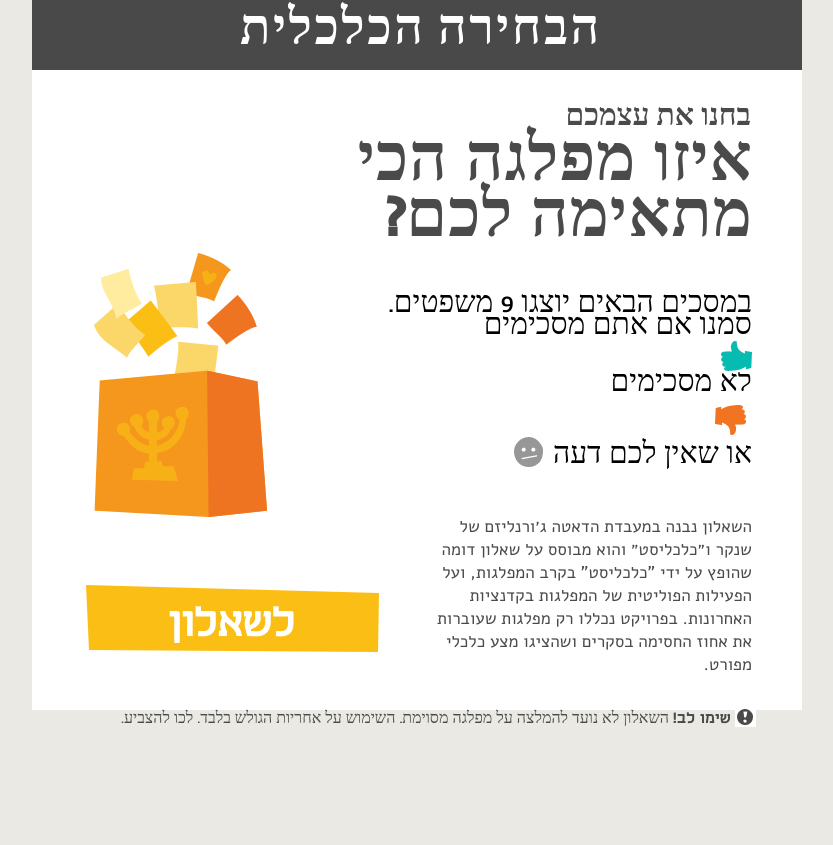
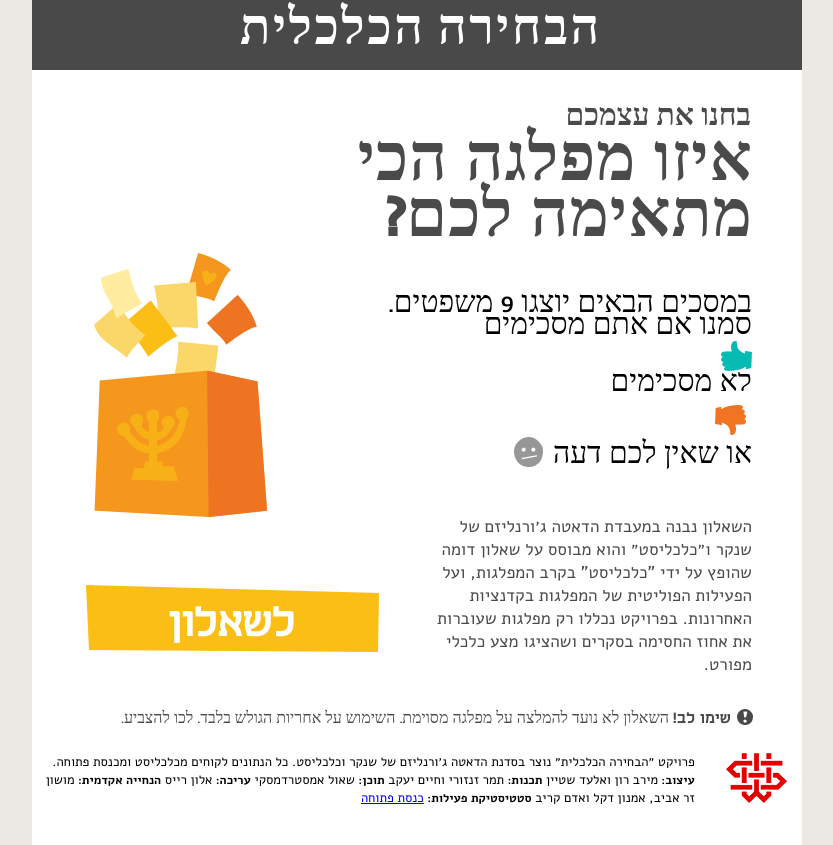
Before and after one commit to shenkarlab/Chakim, a plain HTML site: page index.html in a window 1280 px wide. Shown: the whole page, without its empty margins (223-1056 px from the left). Before the commit the page ends 800 px from the top, so only its background shows below. Drawn offline with nearby package versions, Linux system fonts and the light colour scheme.

Commit message:
with shenakr logo

```diff
--- a/index.html
+++ b/index.html
@@ -41,10 +41,27 @@
 					</p>
 				</section>
 				<a id="toTheQuestionier" href="#questionnaire"><span>לשאלון</span></a>
-				<footer id="foo">
+				<section id="foo">
 					<div id="sign"></div>
 					<p>
 						<b id="payAtension">שימו לב!</b> השאלון לא נועד להמלצה על מפלגה מסוימת. השימוש על אחריות הגולש בלבד. לכו להצביע.
+				</section>
+				<footer id="createdBy">
+					<a id="shenkarLogo" href="http://www.shenkar.ac.il/he"></a>
+					פרויקט ״הבחירה הכלכלית״ נוצר בסדנת הדאטה ג׳ורנליזם של שנקר וכלכליסט. כל הנתונים לקוחים מכלכליסט ומכנסת פתוחה.
+					<br>
+					<b>עיצוב: </b>
+					מירב רון ואלעד שטיין
+					<b>תכנות: </b>
+					תמר זנזורי וחיים יעקב
+					<b>תוכן: </b>
+					שאול אמסטרדמסקי
+					<b>עריכה: </b>
+					אלון רייס
+					<b>הנחייה אקדמית: </b>
+					מושון זר אביב, אמנון דקל ואדם קריב
+					<b>סטטיסטיקת פעילות: </b>
+					<a href="https://oknesset.org/" target="_blank"> כנסת פתוחה </a>
 				</footer>
 				</p>
 			</section>
@@ -509,7 +526,7 @@
 						</p>
 					</section>
 					<footer id="createdBy">
-						<b></b>
+						<a id="shenkarLogo" href="http://www.shenkar.ac.il/he"></a>
 						פרויקט ״הבחירה הכלכלית״ נוצר בסדנת הדאטה ג׳ורנליזם של שנקר וכלכליסט. כל הנתונים לקוחים מכלכליסט ומכנסת פתוחה.
 						<br>
 						<b>עיצוב: </b>
--- a/style/style.css
+++ b/style/style.css
@@ -83,7 +83,15 @@ body {
 		width: 770px;
 		font-weight: normal;
 	}
-
+	#shenkarLogo {
+		background-image: url("../images/shenkarLogo.png");
+		background-repeat: no-repeat;
+		width: 61px;
+		height: 50px;
+		float: right;
+		margin-left: 4%;
+		margin-right: 2%;
+	}
 	b {
 		font-size: 53px;
 		font-family: 'shual_regular';
@@ -100,7 +108,7 @@ body {
 
 	#tutorial {
 		background: #ffffff;
-		height: 710px;
+		height: 845px;
 	}
 
 	#payAtension {
@@ -509,7 +517,9 @@ body {
 		z-index: 1;
 		width: 98%;
 	}
-
+	#tutorial > footer#createdBy{
+		margin-top : 80px;
+	}
 	#createdBy > b {
 		font-size: 12px;
 		font-family: 'Alef';
@@ -521,11 +531,11 @@ body {
 		font-size: 13px;
 		font-family: 'Alef';
 		font-weight: normal;
-		width: 95%;
-		margin-right: 3%;
+		width: 100%;
+		margin-right: 1%;
 		margin-top: 20px;
 		margin-bottom: 20px;
-		float: right;
+		float: left;
 	}
 	.ui-progressbar {
 		width: 0;
```
Also changed, not shown: images/shenkarLogo.png (added).
